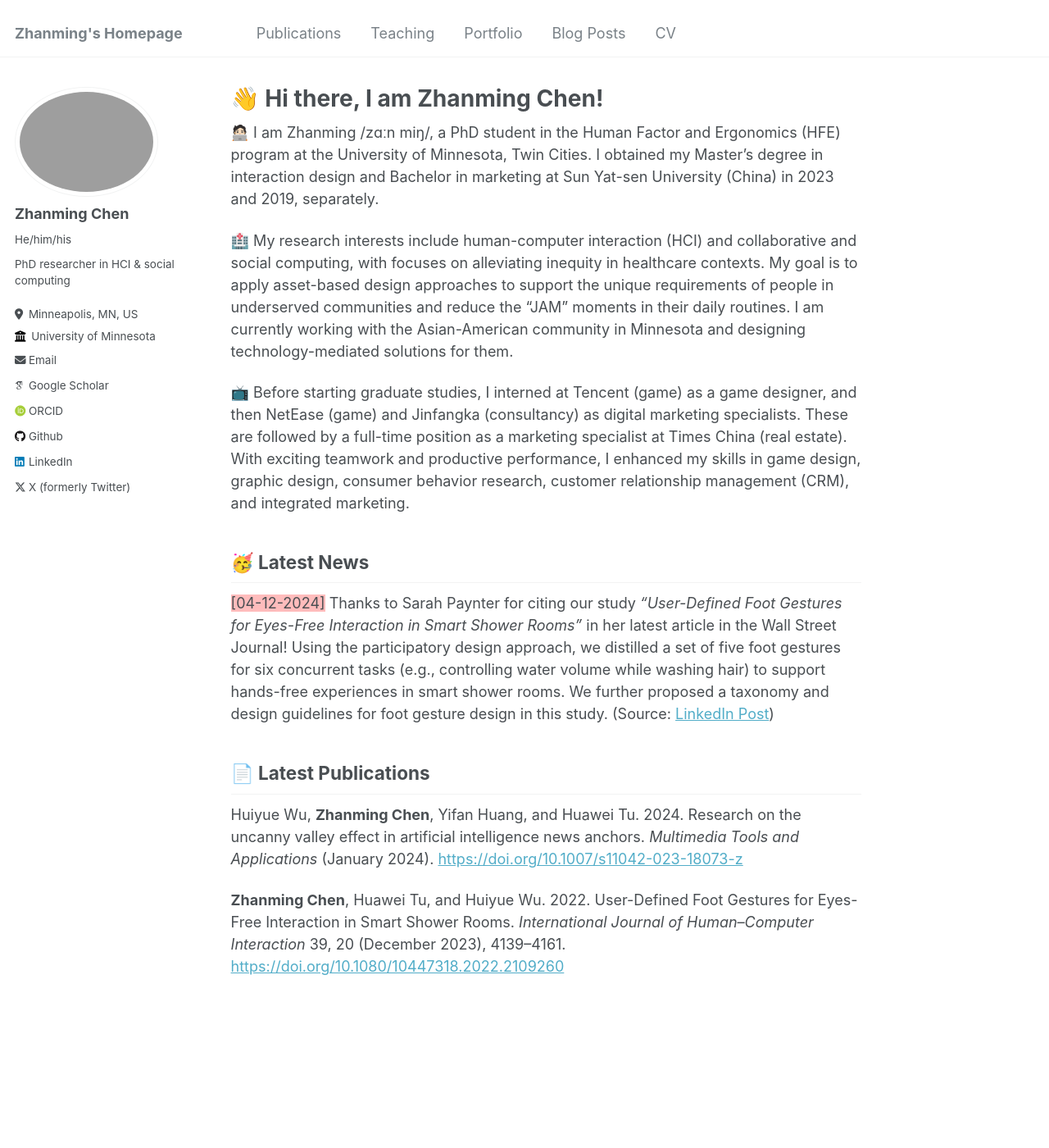
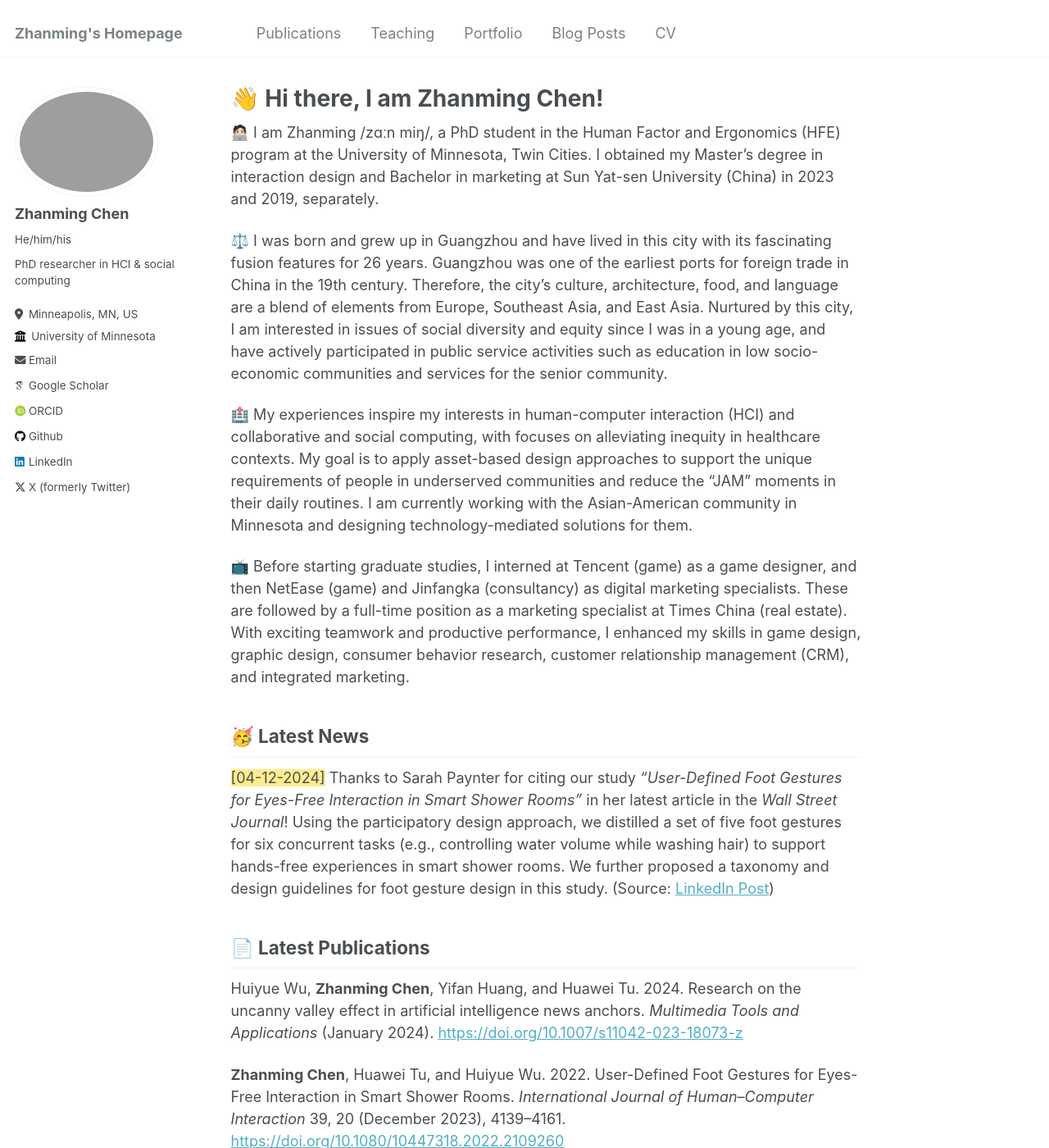
Before and after one commit to zhanmingchen/zhanmingchen.github.io, a Jekyll site: the page built from _pages/about.md, in a window 1280 px wide and 1400 px high. Shown: the whole window at 82% size. Built offline with Jekyll 4.4.1, drawn with Linux system fonts in a browser that asks for light colours; some web fonts are replaced.

Commit message:
Update about.md

```diff
--- a/_pages/about.md
+++ b/_pages/about.md
@@ -9,13 +9,15 @@ redirect_from:
 
 🧑🏻‍💻 I am Zhanming /zɑːn miŋ/, a PhD student in the Human Factor and Ergonomics (HFE) program at the University of Minnesota, Twin Cities. I obtained my Master’s degree in interaction design and Bachelor in marketing at Sun Yat-sen University (China) in 2023 and 2019, separately.
 
-🏥 My research interests include human-computer interaction (HCI) and collaborative and social computing, with focuses on alleviating inequity in healthcare contexts. My goal is to apply asset-based design approaches to support the unique requirements of people in underserved communities and reduce the “JAM” moments in their daily routines. I am currently working with the Asian-American community in Minnesota and designing technology-mediated solutions for them.
+⚖️ I was born and grew up in Guangzhou and have lived in this city with its fascinating fusion features for 26 years. Guangzhou was one of the earliest ports for foreign trade in China in the 19th century. Therefore, the city's culture, architecture, food, and language are a blend of elements from Europe, Southeast Asia, and East Asia. Nurtured by this city, I am interested in issues of social diversity and equity since I was in a young age, and have actively participated in public service activities such as education in low socio-economic communities and services for the senior community.
+
+🏥 My experiences inspire my interests in human-computer interaction (HCI) and collaborative and social computing, with focuses on alleviating inequity in healthcare contexts. My goal is to apply asset-based design approaches to support the unique requirements of people in underserved communities and reduce the “JAM” moments in their daily routines. I am currently working with the Asian-American community in Minnesota and designing technology-mediated solutions for them.
 
 📺 Before starting graduate studies, I interned at Tencent (game) as a game designer, and then NetEase (game) and Jinfangka (consultancy) as digital marketing specialists. These are followed by a full-time position as a marketing specialist at Times China (real estate). With exciting teamwork and productive performance, I enhanced my skills in game design, graphic design, consumer behavior research, customer relationship management (CRM), and integrated marketing.
 
 ## 🥳 Latest News
 
- <span class="highlight" style="background-color: #ff666670">[04-12-2024]</span> Thanks to Sarah Paynter for citing our study _"User-Defined Foot Gestures for Eyes-Free Interaction in Smart Shower Rooms"_ in her latest article in the Wall Street Journal! Using the participatory design approach, we distilled a set of five foot gestures for six concurrent tasks (e.g., controlling water volume while washing hair) to support hands-free experiences in smart shower rooms. We further proposed a taxonomy and design guidelines for foot gesture design in this study. (Source: [LinkedIn Post](https://www.linkedin.com/posts/zhanmingchen_the-medspa-bathroom-fixtures-that-monitor-activity-7183662910198411264-Xu65?utm_source=share&utm_medium=member_desktop))
+ <span class="highlight" style="background-color: #ffd40070">[04-12-2024]</span> Thanks to Sarah Paynter for citing our study _"User-Defined Foot Gestures for Eyes-Free Interaction in Smart Shower Rooms"_ in her latest article in the _Wall Street Journal_! Using the participatory design approach, we distilled a set of five foot gestures for six concurrent tasks (e.g., controlling water volume while washing hair) to support hands-free experiences in smart shower rooms. We further proposed a taxonomy and design guidelines for foot gesture design in this study. (Source: [LinkedIn Post](https://www.linkedin.com/posts/zhanmingchen_the-medspa-bathroom-fixtures-that-monitor-activity-7183662910198411264-Xu65?utm_source=share&utm_medium=member_desktop))
 
 ## 📄 Latest Publications
 
```
